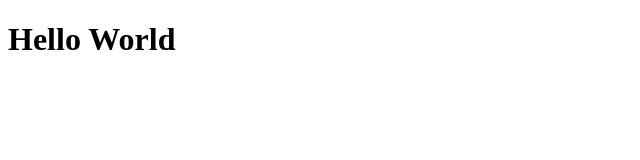
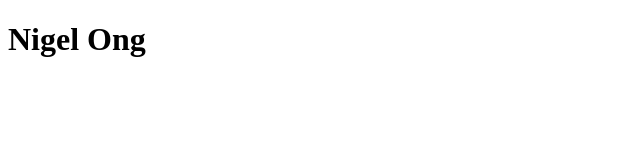
Before and after one commit to onghknigel/nigel-portfolio, a plain HTML site: page index.html in a window 1280 px wide. Shown: the whole page, without its empty margins (0-640 px from the left). Drawn offline with Linux system fonts and the light colour scheme.

Commit message:
changed header of html

```diff
--- a/index.html
+++ b/index.html
@@ -11,7 +11,7 @@
 
 
     <body>
-        <h1>Hello World</h1>
+        <h1>Nigel Ong</h1>
 
 
 
```
